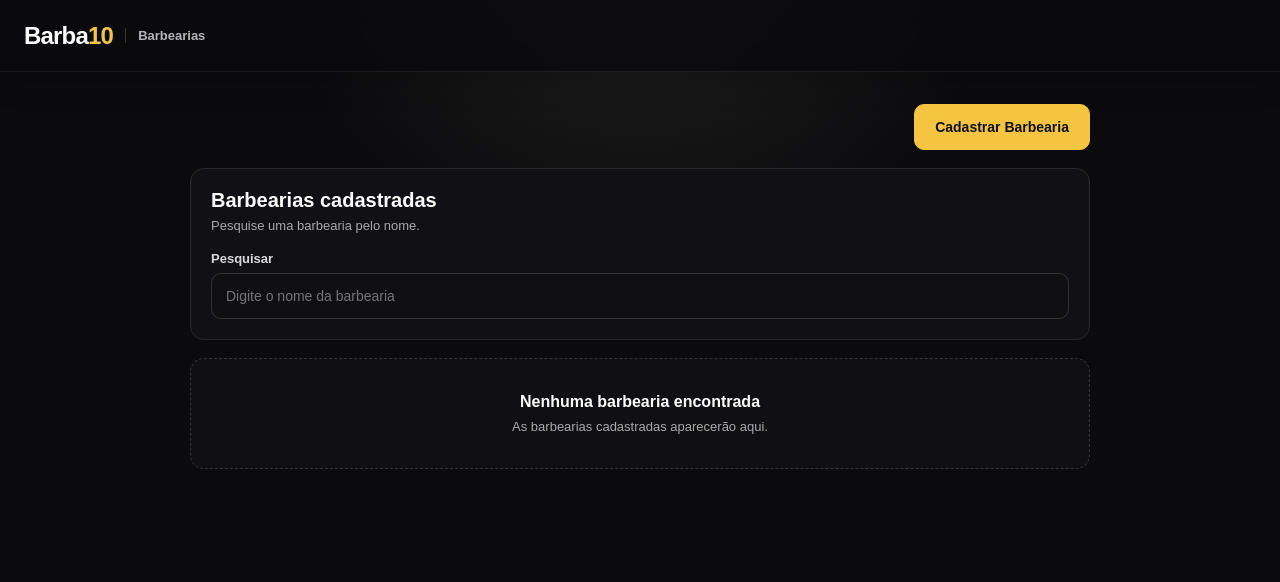
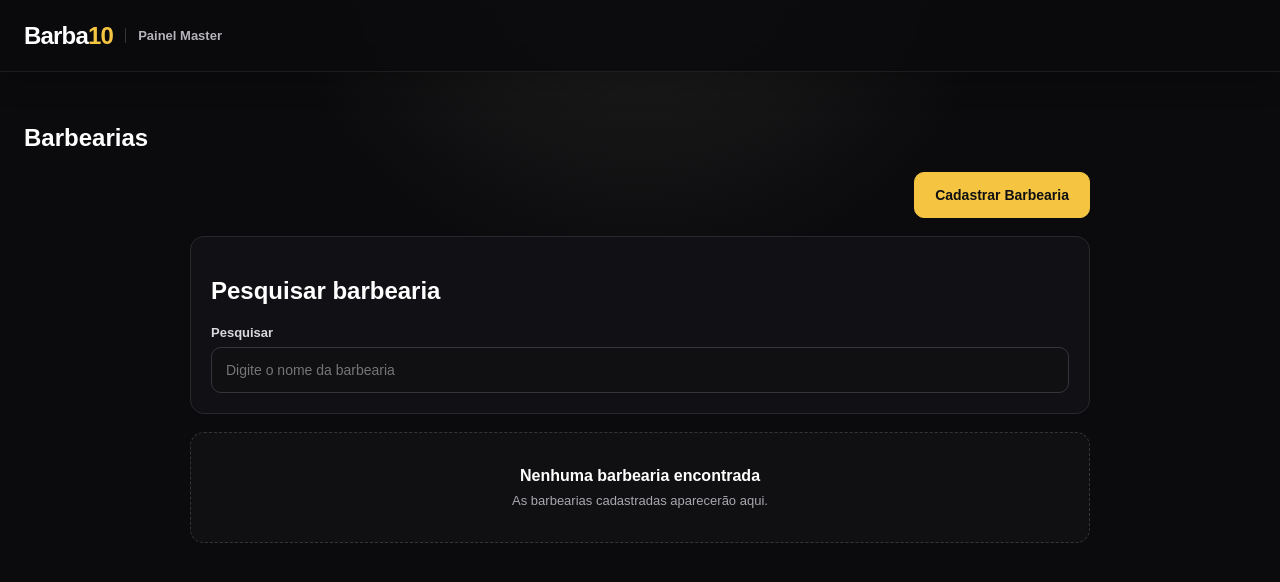
Before and after one commit to jadson007sm-dotcom/barba10, a Next.js app: page /master/barbearias in a window 1280 px wide. Shown: the top 582 px of the page. Built offline with nearby package versions, Linux system fonts and the light colour scheme.

Commit message:
fix: manter cabeçalho original na tela de Barbearias

```diff
--- a/app/master/barbearias/page.tsx
+++ b/app/master/barbearias/page.tsx
@@ -14,11 +14,15 @@ export default function BarbeariasPage() {
       <header className="master-header">
         <div className="master-brand">
           <div className="master-logo">Barba<span>10</span></div>
-          <div className="master-slogan">Barbearias</div>
+          <div className="master-slogan">Painel Master</div>
         </div>
       </header>
 
       <section className="barbearias-page">
+        <div className="barbearias-page-title">
+          <h1>Barbearias</h1>
+        </div>
+
         <div className="barbearias-actions">
           <button className="barbearias-register-button" type="button">
             Cadastrar Barbearia
@@ -27,10 +31,7 @@ export default function BarbeariasPage() {
 
         <section className="barbearias-filter-card" aria-label="Filtro de barbearias">
           <div className="barbearias-filter-heading">
-            <div>
-              <h1>Barbearias cadastradas</h1>
-              <p>Pesquise uma barbearia pelo nome.</p>
-            </div>
+            <h2>Pesquisar barbearia</h2>
           </div>
 
           <label className="barbearias-search-label" htmlFor="barbearias-search">
```
